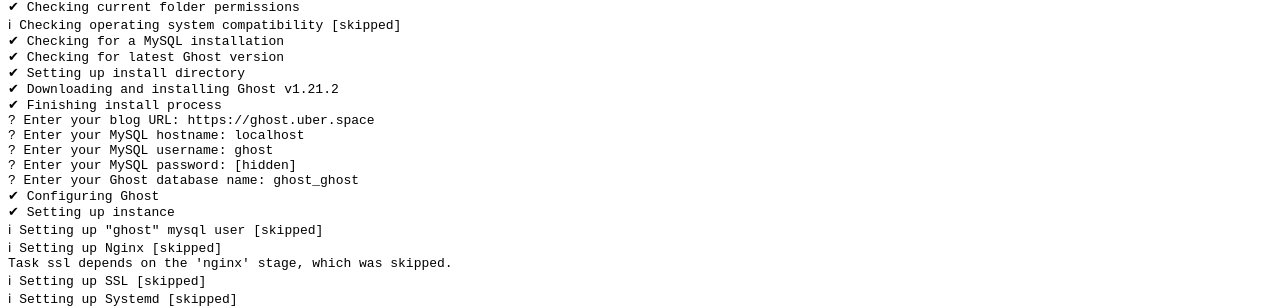
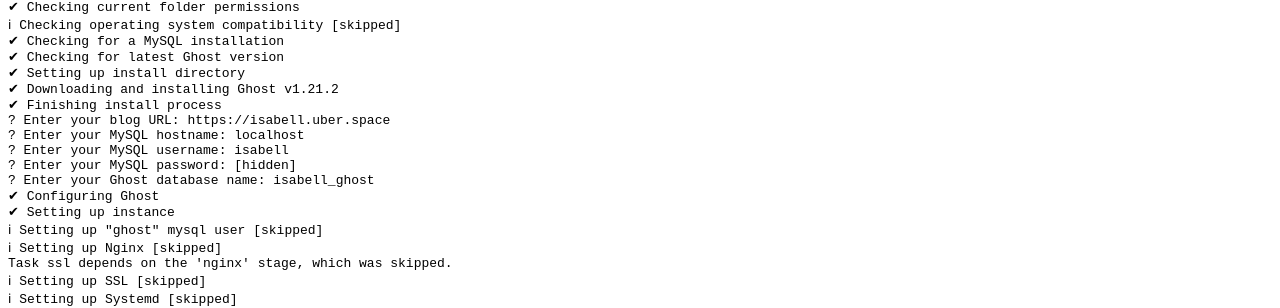
Before and after one commit to Uberspace/lab, a Sphinx documentation site: the page built from source/ghost.rst, in a window 1280 px wide and 1400 px high, scrolled down 1897 px. Shown: the part 147-455 px from the top of the window. Built offline with Sphinx 7.4.7 and the Read the Docs theme 2.0.0, drawn with Linux system fonts in a browser that asks for light colours; some of the changed text lies outside the part shown.

Commit message:
replace remaining occurances of username 'ghost'

```diff
--- a/source/ghost.rst
+++ b/source/ghost.rst
@@ -87,11 +87,11 @@
  ✔ Setting up install directory
  ✔ Downloading and installing Ghost v1.21.2
  ✔ Finishing install process
- ? Enter your blog URL: https://ghost.uber.space
+ ? Enter your blog URL: https://isabell.uber.space
  ? Enter your MySQL hostname: localhost
- ? Enter your MySQL username: ghost
+ ? Enter your MySQL username: isabell
  ? Enter your MySQL password: [hidden]
- ? Enter your Ghost database name: ghost_ghost
+ ? Enter your Ghost database name: isabell_ghost
  ✔ Configuring Ghost
  ✔ Setting up instance
  ℹ Setting up "ghost" mysql user [skipped]
@@ -157,7 +157,7 @@
 .. code-block:: ini
 
  [program:ghost]
- directory=/home/ghost/ghost
+ directory=/home/isabell/ghost
  command=env NODE_ENV=production /bin/node current/index.js
 
 Tell ``supervisord`` to refresh its configuration and start the service:
```
